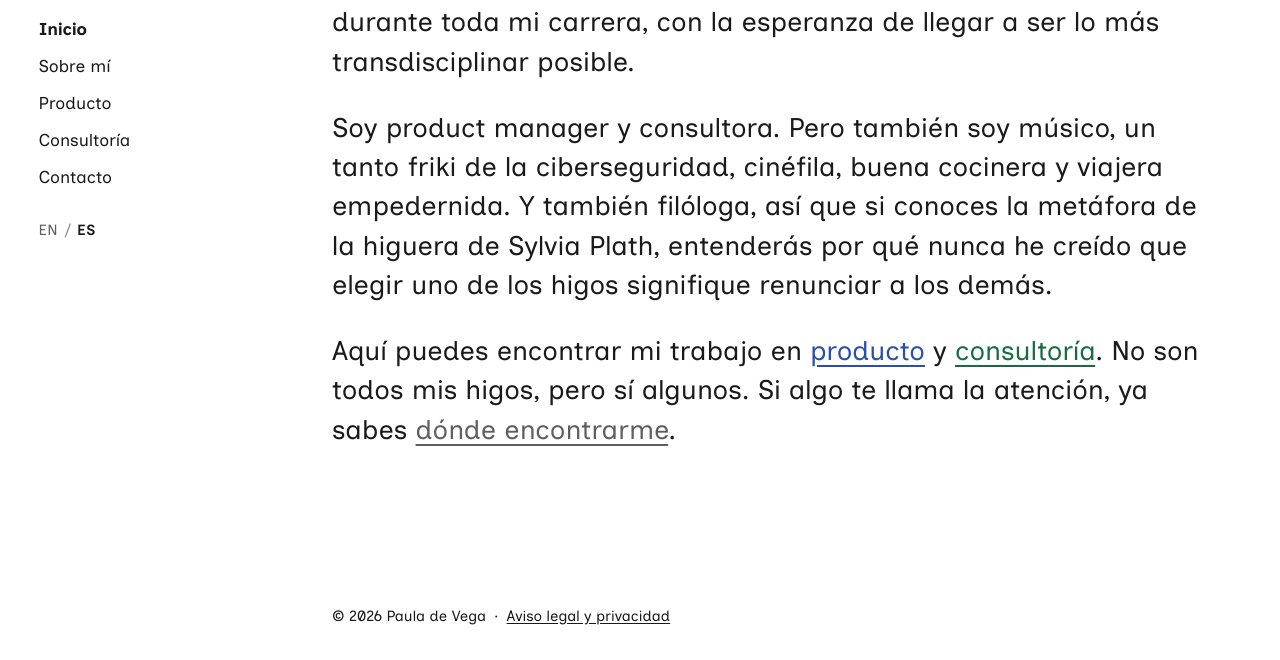
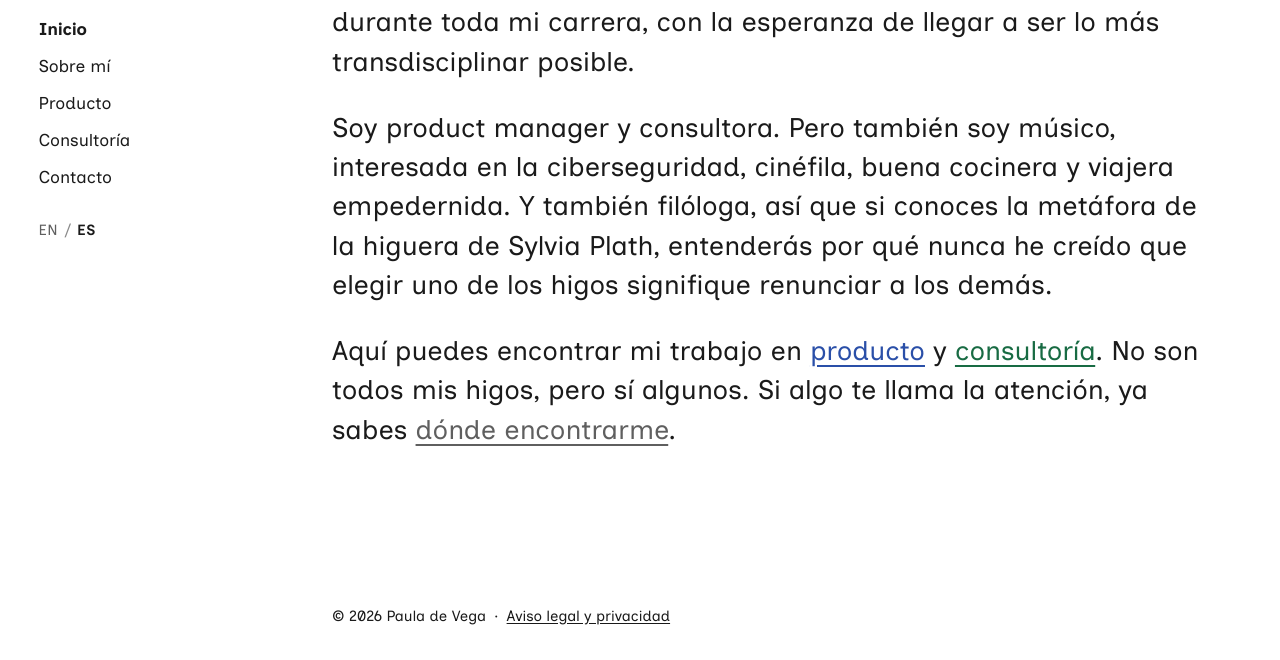
Before and after one commit to pauladvg/paula-consults, a plain HTML site: page es/index.html in a window 1280 px wide. Shown: the part 140-800 px from the top of the page. Drawn offline with Linux system fonts and the light colour scheme.

Commit message:
Spanish home wording

```diff
--- a/es/index.html
+++ b/es/index.html
@@ -82,7 +82,7 @@
   <main class="pdv-main">
     <div class="pdv-prose">
       <h1>Me llamo Paula y soy muchas cosas. Compaginar varios intereses a la vez es una habilidad que he intentado dominar durante toda mi carrera, con la esperanza de llegar a ser lo más transdisciplinar posible.</h1>
-      <p>Soy product manager y consultora. Pero también soy músico, un tanto friki de la ciberseguridad, cinéfila, buena cocinera y viajera empedernida. Y también filóloga, así que si conoces la metáfora de la higuera de Sylvia Plath, entenderás por qué nunca he creído que elegir uno de los higos signifique renunciar a los demás.</p>
+      <p>Soy product manager y consultora. Pero también soy músico, interesada en la ciberseguridad, cinéfila, buena cocinera y viajera empedernida. Y también filóloga, así que si conoces la metáfora de la higuera de Sylvia Plath, entenderás por qué nunca he creído que elegir uno de los higos signifique renunciar a los demás.</p>
       <p>Aquí puedes encontrar mi trabajo en <a class="pdv-to-product" href="/es/producto/">producto</a> y <a class="pdv-to-consulting" href="/es/consultoria/">consultoría</a>. No son todos mis higos, pero sí algunos. Si algo te llama la atención, ya sabes <a href="/es/contacto/">dónde encontrarme</a>.</p>
     </div>
     <footer class="pdv-footer">
```
